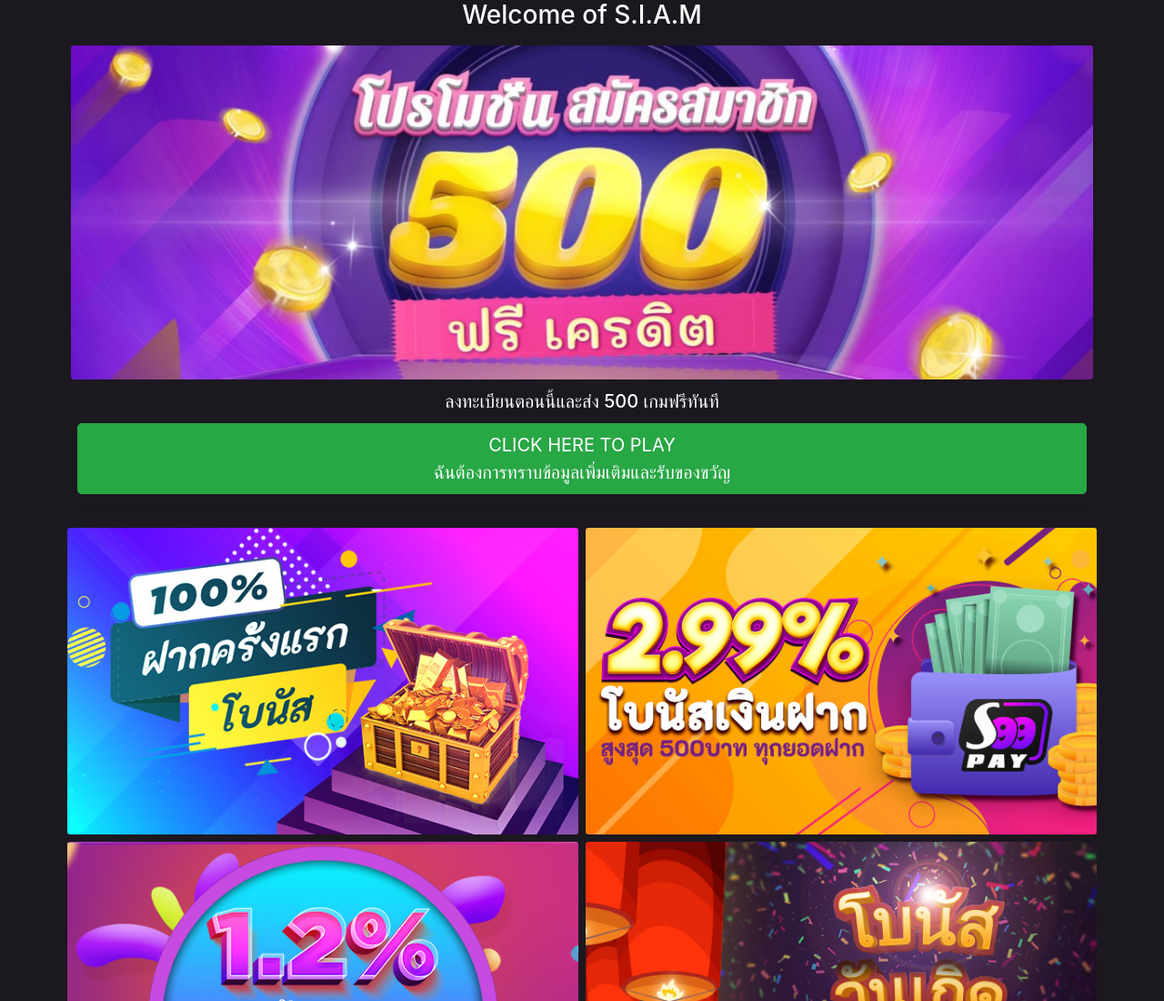
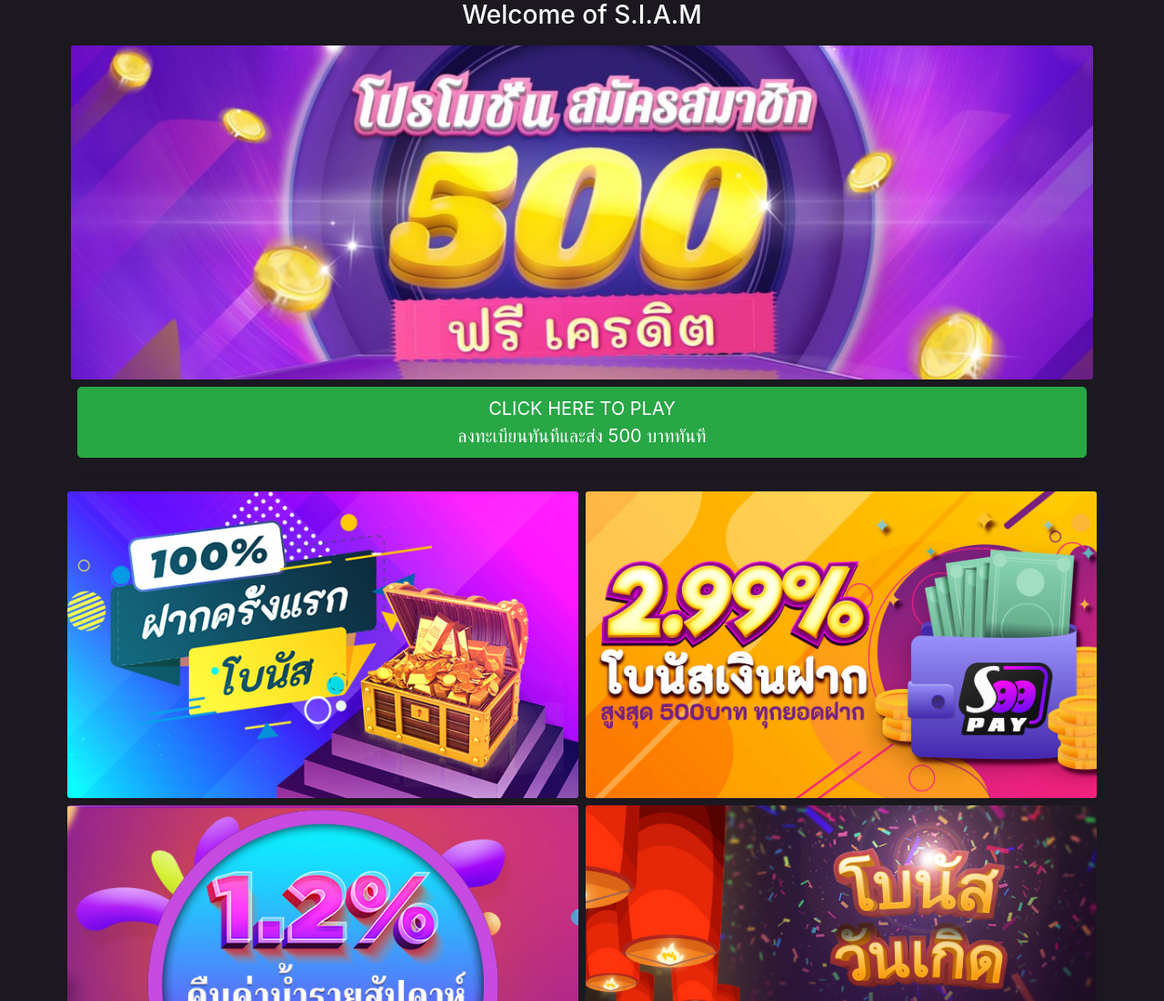
Before and after one commit to anthonybrien6552/si-register, a plain HTML site: page index.html in a window 1280 px wide. Shown: the top 1100 px of the page at 91% size. Drawn offline with nearby package versions, Linux system fonts and the light colour scheme.

Commit message:
Update index.html

```diff
--- a/index.html
+++ b/index.html
@@ -52,10 +52,9 @@
             </div> -->
 
         </div>
-        <div class="p-1 h4 text-center" style="font-size:20px">ลงทะเบียนตอนนี้และส่ง 500 เกมฟรีทันที</div>
         <button class="btn btn-lg btn-success btn-block" onclick="location.href='https://lihi1.com/o6Jl0'">
             CLICK HERE TO PLAY <br>
-          ฉันต้องการทราบข้อมูลเพิ่มเติมและรับของขวัญ
+          ลงทะเบียนทันทีและส่ง 500 บาททันที
         </button>
         <hr>
         <div class='row'>
```
